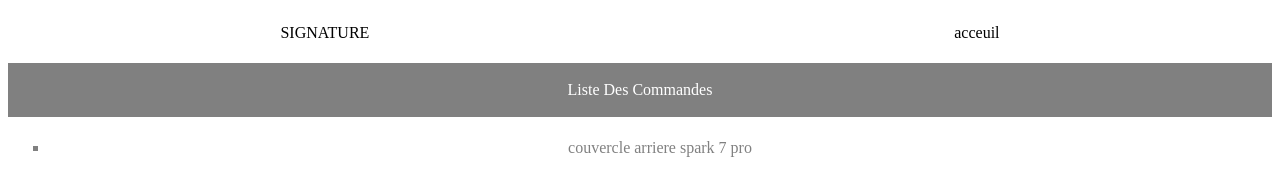
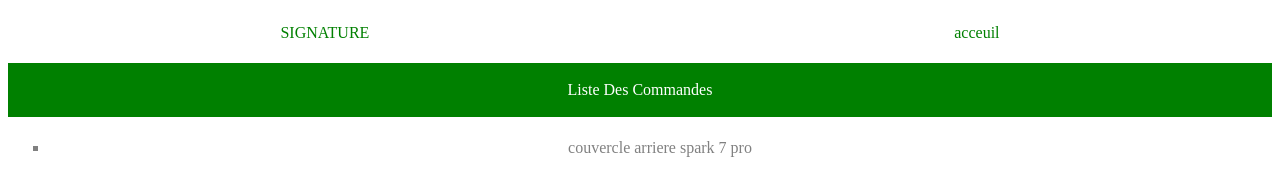
Before and after one commit to signaturecode/commande, a plain HTML site: page index.html in a window 1280 px wide. Drawn offline with Linux system fonts and the light colour scheme.

Commit message:
Added green bg

```diff
--- a/styl.css
+++ b/styl.css
@@ -1,6 +1,6 @@
 header{
     background-color: white;
-    color: black;
+    color: green;
 }
 header {
    display: flex;
@@ -15,7 +15,7 @@ main{
     background-color:white;
 }
 .titre{
-    background-color:grey;
+    background-color:green;
     margin-top: 5px;
     text-align: center;
     color: white;
```
